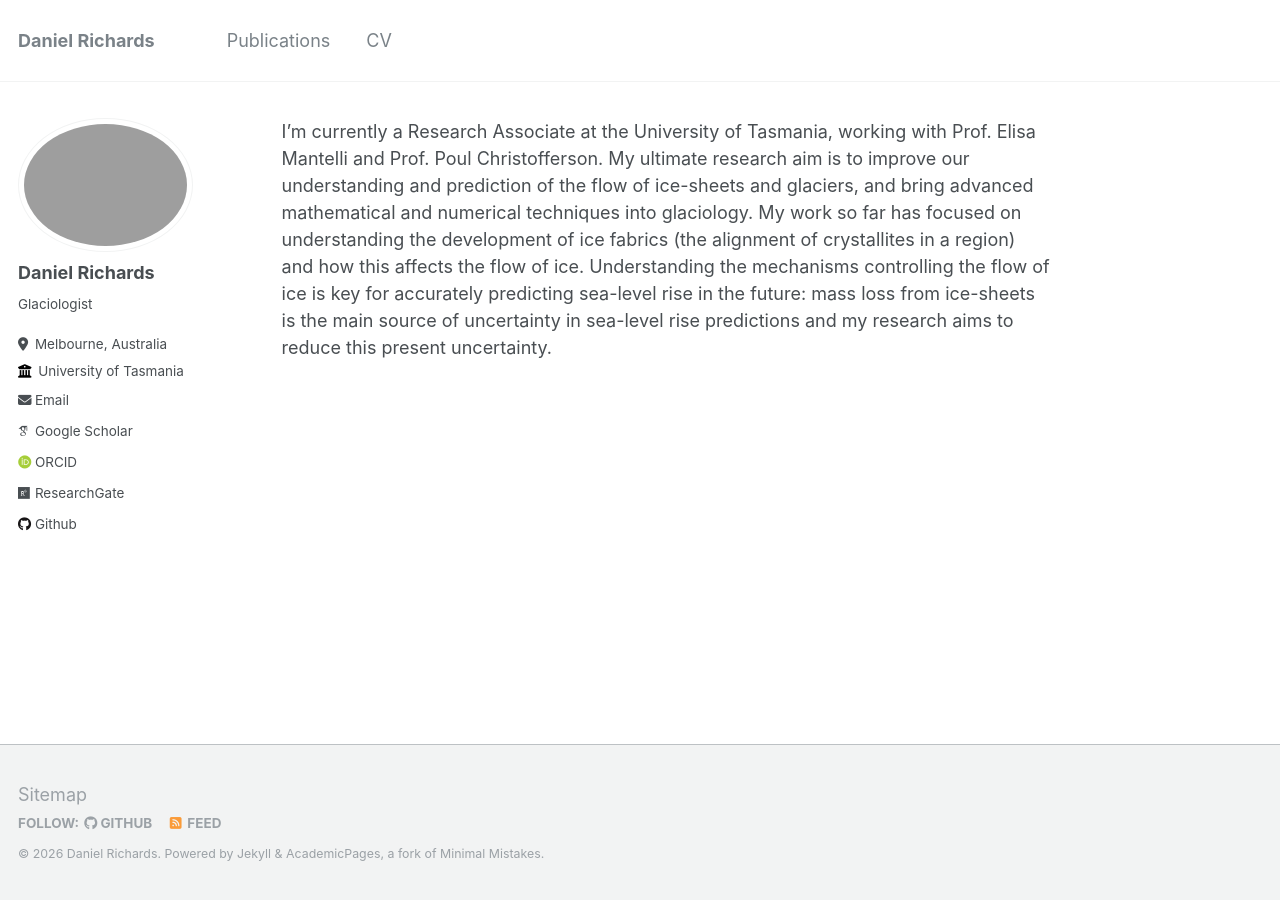
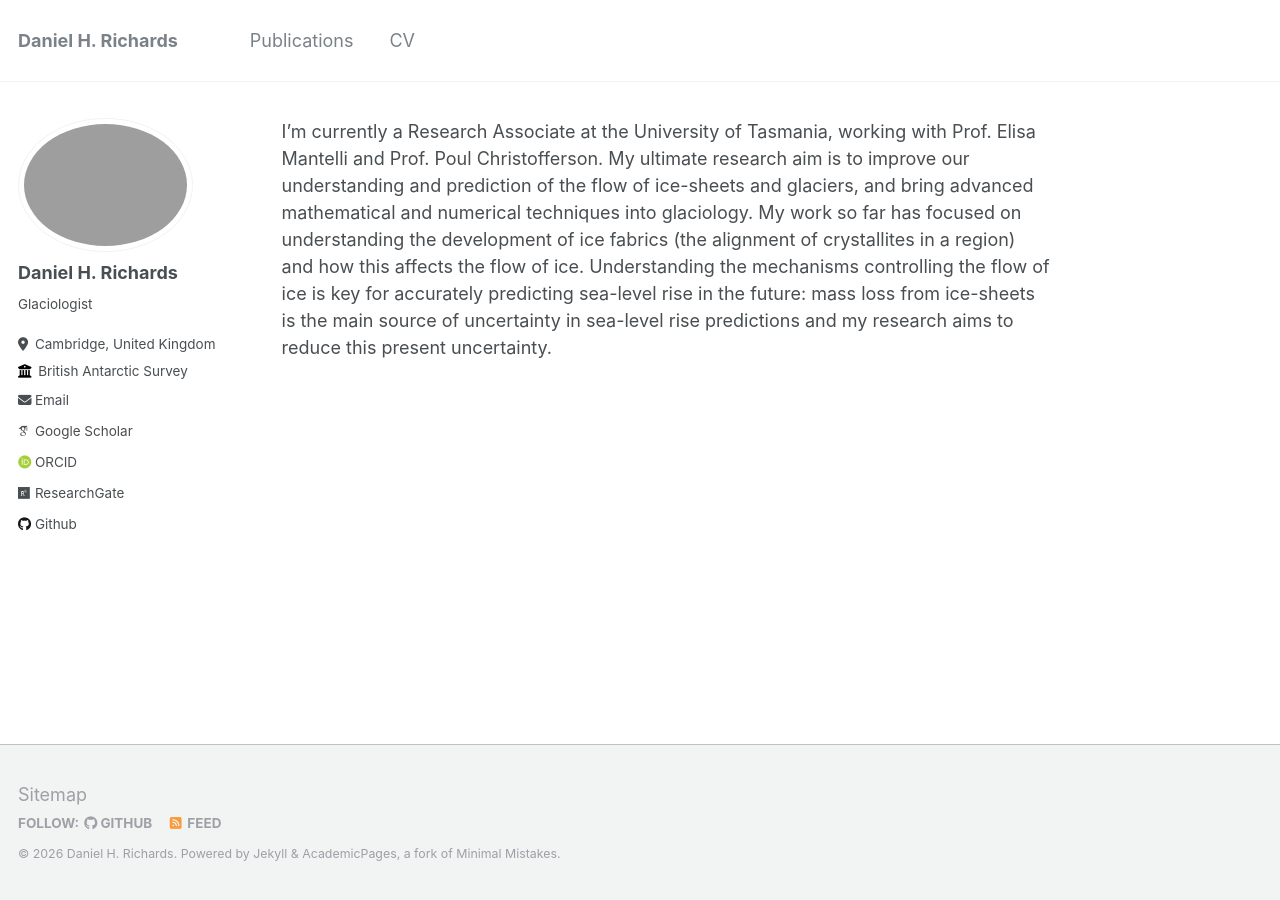
Before and after one commit to dhrichards/dhrichards.github.io, a Jekyll site: the page built from _pages/about.md, in a window 1280 px wide. Built offline with Jekyll 4.4.1, drawn with Linux system fonts in a browser that asks for light colours; some web fonts are replaced.

Commit message:
updated details

```diff
--- a/_config.yml
+++ b/_config.yml
@@ -7,10 +7,10 @@
 # server process.
 
 # Basic Site Settings
-locale                   : "en-AU"
-title                    : "Daniel Richards"
+locale                   : "en-GB"
+title                    : "Daniel H. Richards"
 title_separator          : "-"
-name                     : &name "Daniel Richards"
+name                     : &name "Daniel H. Richards"
 description              : &description "personal description"
 url                      : https://dhrichards.github.io # the base hostname & protocol for your site e.g. "https://mmistakes.github.io"
 baseurl                  : "" # the subpath of your site, e.g. "/blog"
@@ -22,13 +22,13 @@ repository               : "dhrichards/dhrichards.github.io"
 author:
   # Biographic information
   avatar           : "profile.png"
-  name             : "Daniel Richards"
+  name             : "Daniel H. Richards"
   pronouns         : # example: "she/her"
   bio              : "Glaciologist"
-  location         : "Melbourne, Australia"
-  employer         : "University of Tasmania"
+  location         : "Cambridge, United Kingdom"
+  employer         : "British Antarctic Survey"
   uri              : # URL
-  email            : "daniel.richards@utas.edu.au"
+  email            : "dancha@bas.ac.uk"
 
   # Academic websites
   arxiv            : # URL - Update with the correct link to your profile
@@ -36,7 +36,7 @@ author:
   impactstory      : # URL
   orcid            : "http://orcid.org/0000-0002-8501-8730"
   pubmed           : #"https://www.ncbi.nlm.nih.gov/pubmed/?term=john+snow"
-  researchgate     : "https://www.researchgate.net/profile/Daniel-Richards-18"
+  researchgate     : "https://www.researchgate.net/profile/Daniel-Richards-23"
 
   # Repositories and software development
   bitbucket        : # Username - Update with your username on the site
```
